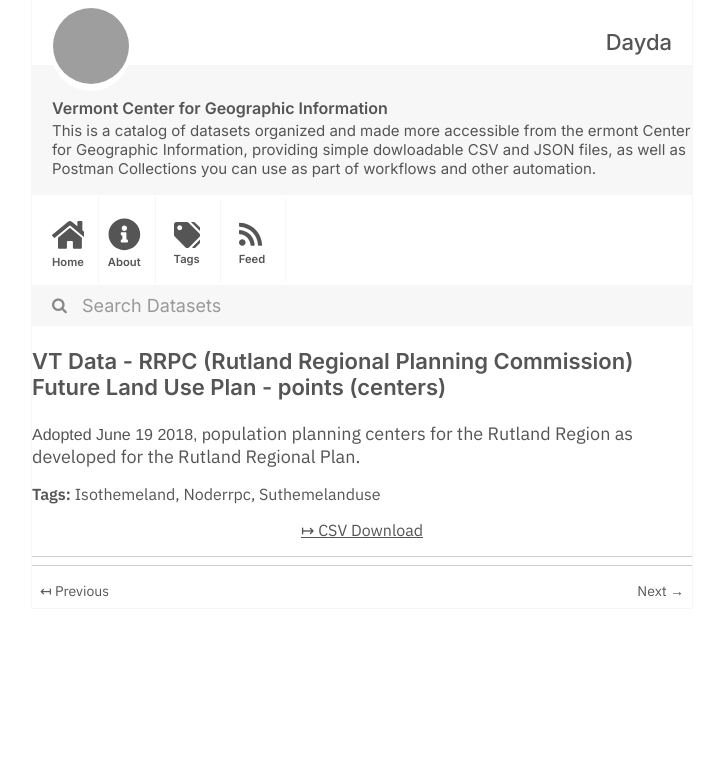
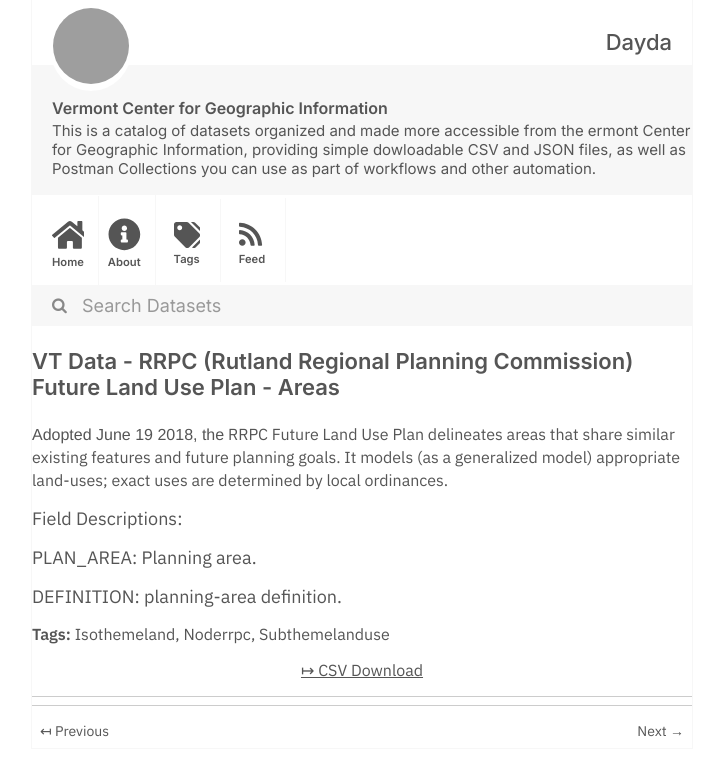
Before and after one commit to dayda-entities/vermont-center-for-geographic-information, a Jekyll site: the page built from _posts/2020-11-12-vt-data-rrpc-rutland-regional-.md, in a window 1280 px wide, cut to the strip 0-776 px from the top of the page. Shown: the whole strip, without its empty margins (278-1001 px from the left). Built offline with Jekyll 4.4.1, drawn with Linux system fonts in a browser that asks for light colours; grey boxes are pictures that could not be loaded.

Commit message:
Publish Data

```diff
--- a/_posts/2020-11-12-vt-data-rrpc-rutland-regional-.md
+++ b/_posts/2020-11-12-vt-data-rrpc-rutland-regional-.md
@@ -1,20 +1,20 @@
 ---
 title: >-
   VT Data - RRPC (Rutland Regional Planning Commission) Future Land Use Plan -
-  points (centers)
-created: '2020-11-12T13:09:54.212730'
-modified: '2020-11-12T13:09:54.212740'
+  Areas
+created: '2020-11-12T13:08:48.303173'
+modified: '2020-11-12T13:08:48.303184'
 state: active
 type: dataset
 tags:
   - Isothemeland
   - Noderrpc
-  - Suthemelanduse
+  - Subthemelanduse
 groups: []
 csv_url: >-
-  https://geodata.vermont.gov/datasets/72c5ff9f579749f1af70b083d387dca5_0.csv?outSR=%7B%22latestWkid%22%3A3857%2C%22wkid%22%3A102100%7D
+  https://geodata.vermont.gov/datasets/d5c792561739420098c4c6c95ce38f5c_0.csv?outSR=%7B%22latestWkid%22%3A3857%2C%22wkid%22%3A102100%7D
 json_url: ''
 layout: post
 
 ---
-<font size='4'><span style='font-family: &quot;Avenir Next W01&quot;, &quot;Avenir Next W00&quot;, &quot;Avenir Next&quot;, Avenir, &quot;Helvetica Neue&quot;, sans-serif;'>Adopted June 19 2018, p</span>opulation planning centers for the Rutland Region as developed for the Rutland Regional Plan.</font>
+<div style='text-align:Left;'><p><font size='4'><span style='font-family: &quot;Avenir Next W01&quot;, &quot;Avenir Next W00&quot;, &quot;Avenir Next&quot;, Avenir, &quot;Helvetica Neue&quot;, sans-serif;'>Adopted June 19 2018, the</span><span> RRPC Future Land Use Plan delineates areas that share similar existing features and future planning goals. It models (as a generalized model) appropriate land-uses; exact uses are determined by local ordinances.</span></font></p><p><span><font size='4'>Field Descriptions:</font></span></p><p><span><font size='4'>     PLAN_AREA: Planning area.</font></span></p><p><span><font size='4'>     DEFINITION: planning-area definition.</font></span></p></div>
```
